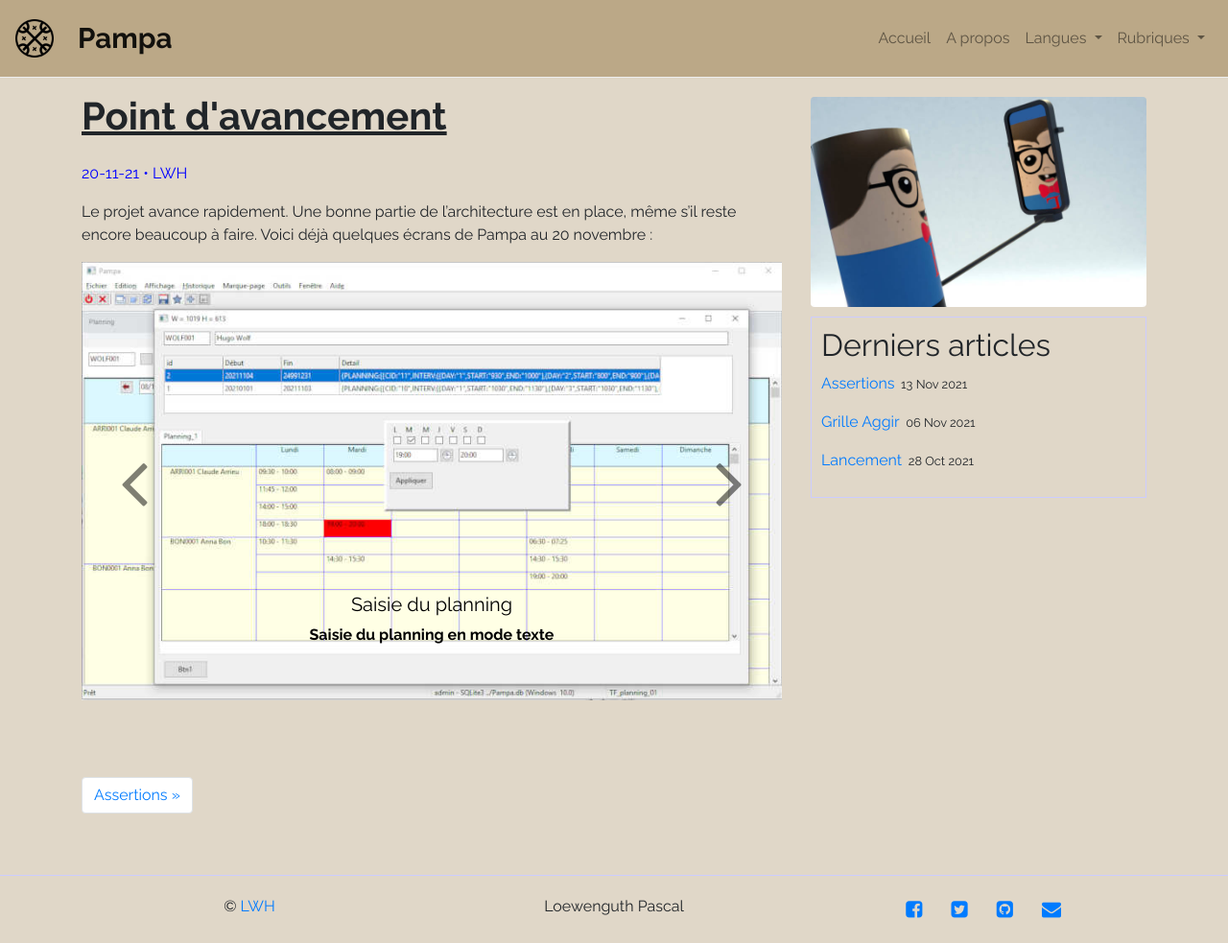
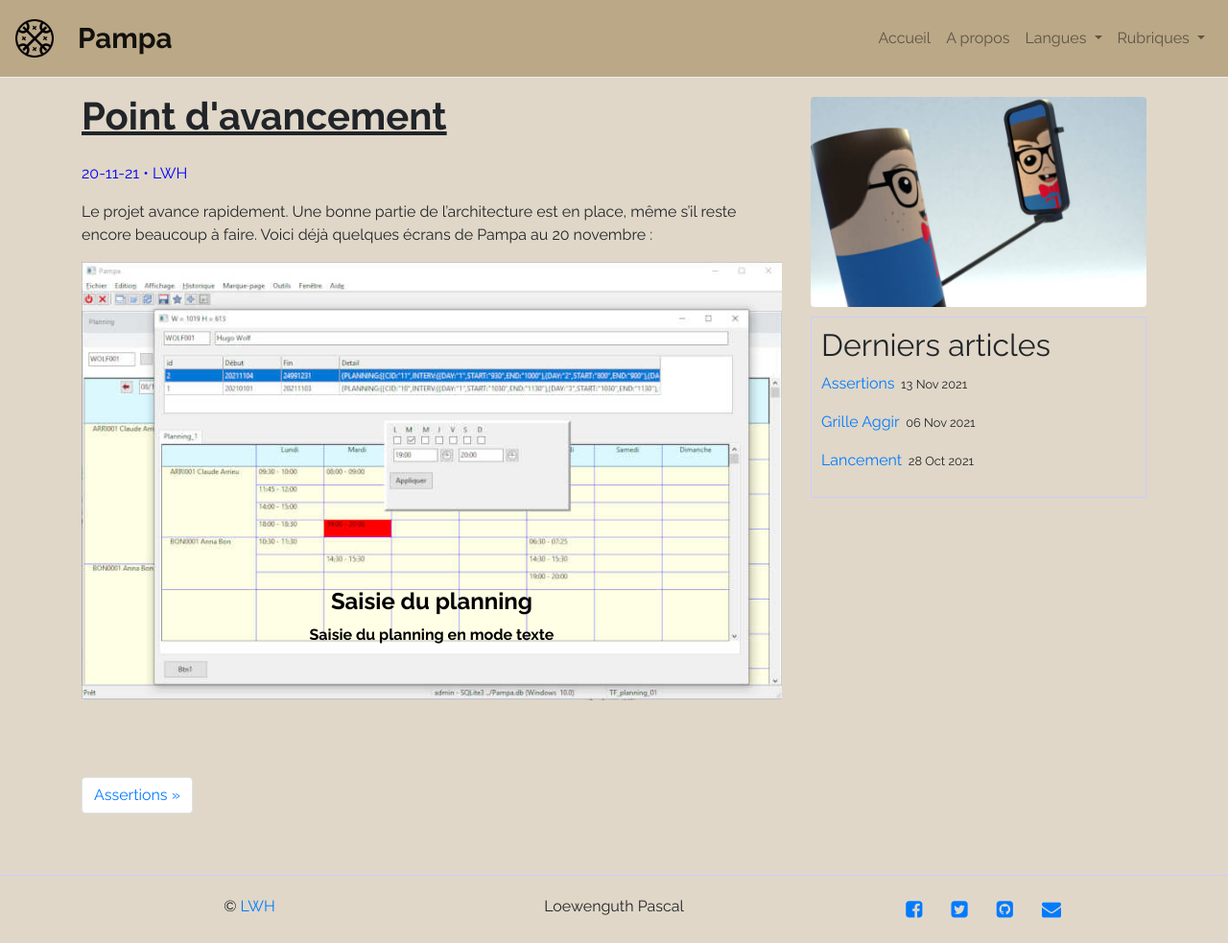
Before and after one commit to LWH-21/Pampa, a Jekyll site: the page built from docs/_posts/2021-11-20-sreenshots.md, in a window 1280 px wide. Shown: the whole page at 96% size. Built offline with Jekyll 4.4.1, drawn with Linux system fonts in a browser that asks for light colours.

```diff
--- a/docs/_posts/2021-11-20-sreenshots.md
+++ b/docs/_posts/2021-11-20-sreenshots.md
@@ -17,35 +17,35 @@ Le projet avance rapidement. Une bonne partie de l'architecture est en place, m
     <div class="carousel-item active">
       <img class="d-block w-100" src="{{ '/images/2021-11-20-pampa_01.jpg' | relative_url }}" alt="First slide">
       <div class="carousel-caption d-none d-md-block" style="color:black;">
-        <h5>Saisie du planning</h5>
+        <h4><b>Saisie du planning</b></h4>
         <p><b>Saisie du planning en mode texte</b></p>
       </div>
     </div>
     <div class="carousel-item">
        <img class="d-block w-100" src="{{ '/images/2021-11-20-pampa_02.jpg' | relative_url }}" alt="First slide">
       <div class="carousel-caption d-none d-md-block" style="color:black;">
-        <h5>Personnalisation des écrans</h5>
+        <h4><b>Personnalisation des écrans</b></h5>
         <p><b>Il est possible de personnaliser les écrans, de déplacer les contrôles, d'en ajouter ou d'en supprimer</b></p>
       </div>
     </div>
     <div class="carousel-item">
        <img class="d-block w-100" src="{{ '/images/2021-11-20-pampa_03.jpg' | relative_url }}" alt="First slide">
       <div class="carousel-caption d-none d-md-block" style="color:black;">
-        <h5>Planning hebdomadaire</h5>
+        <h4><b>Planning hebdomadaire</b></h5>
         <p><b>Affichage du planning en mode texte</b></p>
       </div>
     </div>
     <div class="carousel-item">
        <img class="d-block w-100" src="{{ '/images/2021-11-20-pampa_04.jpg' | relative_url }}" alt="First slide">
       <div class="carousel-caption d-none d-md-block" style="color:black;">
-        <h5>Historique</h5>
+        <h4><b>Historique</b></h4>
         <p><b>Pampa garde l'historique de tous les dossiers concernés. Il peut être consulté, comme sur un navigateur internet</b></p>
       </div>
     </div>
     <div class="carousel-item">
        <img class="d-block w-100" src="{{ '/images/2021-11-20-pampa_05.jpg' | relative_url }}" alt="First slide">
       <div class="carousel-caption d-none d-md-block" style="color:black;">
-        <h5>Connexion à la base de données</h5>
+        <h4><b>Connexion à la base de données</b></h4>
         <p><b>Pampa peut fonctionner avec SQLIte, MySQL, Posgresql, Mariadb, Firebird</b></p>
       </div>
     </div>
```
